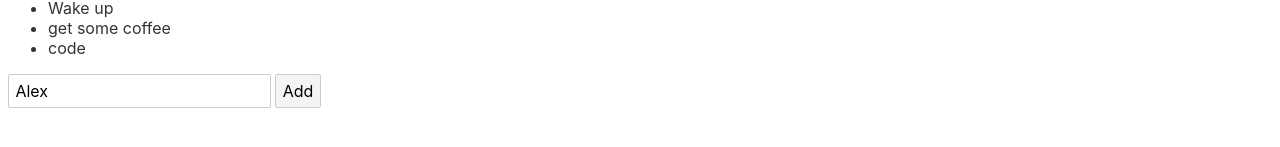
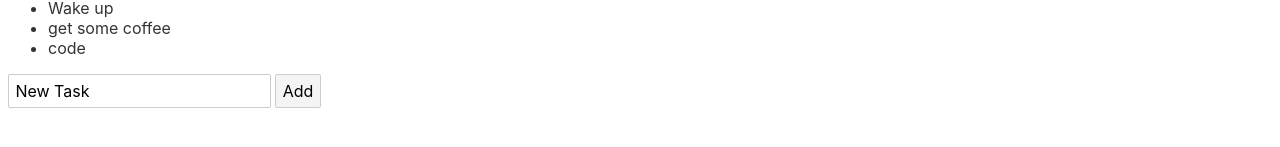
Before and after one commit to agribanov/my-svelte-project, a Svelte app: page / in a window 1280 px wide. Shown: the part 189-336 px from the top of the page. Built offline with nearby package versions, Linux system fonts and the light colour scheme.

Commit message:
Bind to task variable

```diff
--- a/src/App.svelte
+++ b/src/App.svelte
@@ -11,7 +11,7 @@
 
 	$: message = tasks.length ? `You have ${tasks.length} tasks` : 'You have no tasks';
 
-	let task = '';
+	let task = 'New Task';
 
 	function addTask(){
 		tasks = [...tasks, task];
@@ -37,4 +37,4 @@
 		<li>Nothing there</li>
 	{/each}
 </ul>
-<Form bind:task="{name}"/>
+<Form bind:task/>
```
